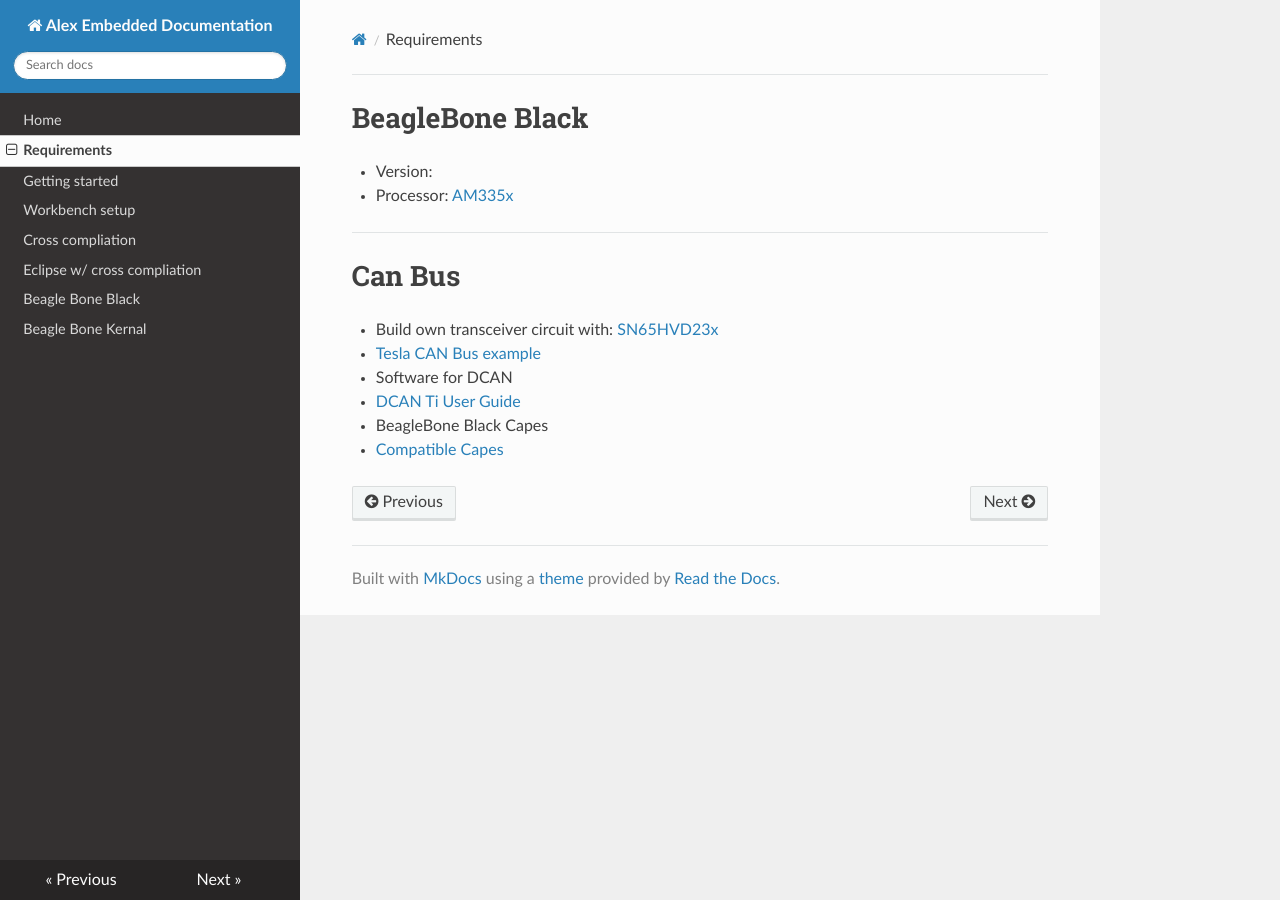
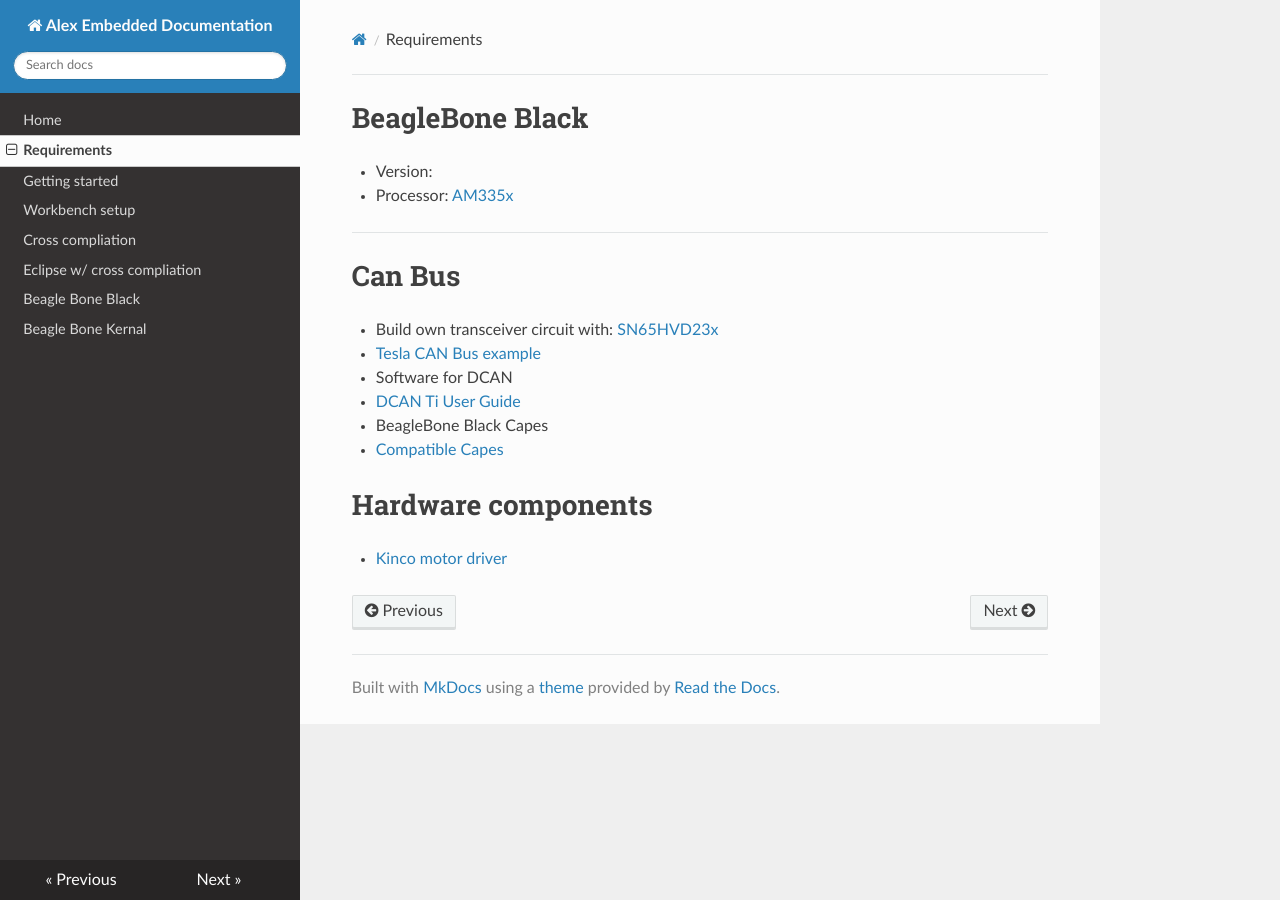
Before and after one commit to capstonealex/Embedded, an MkDocs documentation site: the page built from docs/requirements.md, in a window 1280 px wide. Built offline with MkDocs 1.6.1, drawn with Linux system fonts in a browser that asks for light colours; nearby versions of some CDN libraries.

```diff
--- a/docs/requirements.md
+++ b/docs/requirements.md
@@ -13,3 +13,7 @@
   - [DCAN Ti User Guide](http://processors.wiki.ti.com/index.php/Linux_Core_DCAN_User%27s_Guide)
 - BeagleBone Black Capes
   - [Compatible Capes](https://elinux.org/Beagleboard:BeagleBone_Capes)
+
+# Hardware components
+
+- [Kinco motor driver](https://en.kinco.cn/productById?kind=4&id=112)
```
Also changed, not shown: docs/index.md (+1 -0 lines).
